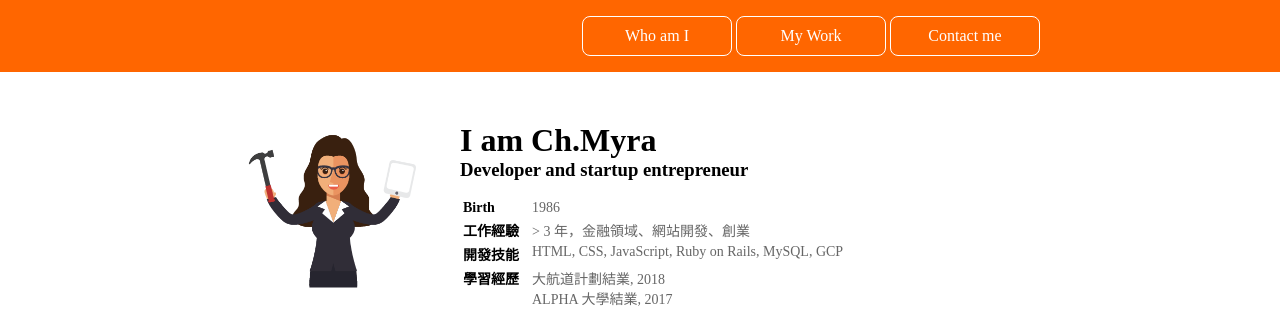
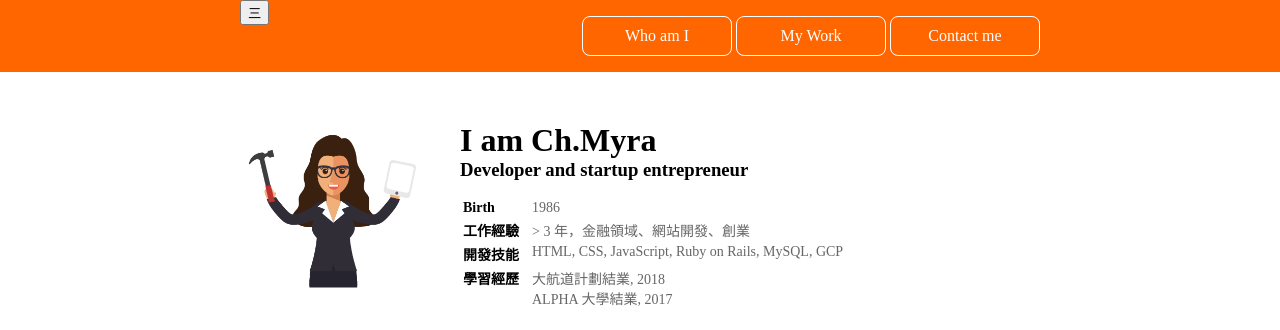
Before and after one commit to PatrickChu/YourWeb, a plain HTML site: page index.html in a window 1280 px wide. Shown: the top 330 px of the page. Drawn offline with Linux system fonts and the light colour scheme.

Commit message:
update menu

```diff
--- a/index.html
+++ b/index.html
@@ -8,6 +8,9 @@
     <link type="text/css" rel="stylesheet" href="style.css">
     <div id="nav">
       <div class="container">
+        <button type="button" class="menu-button">
+           三
+        </button>
         <ul class="menu">
           <li><a href="#about">Who am I</a></li>
           <li><a href="#my-work">My Work</a></li>
```
